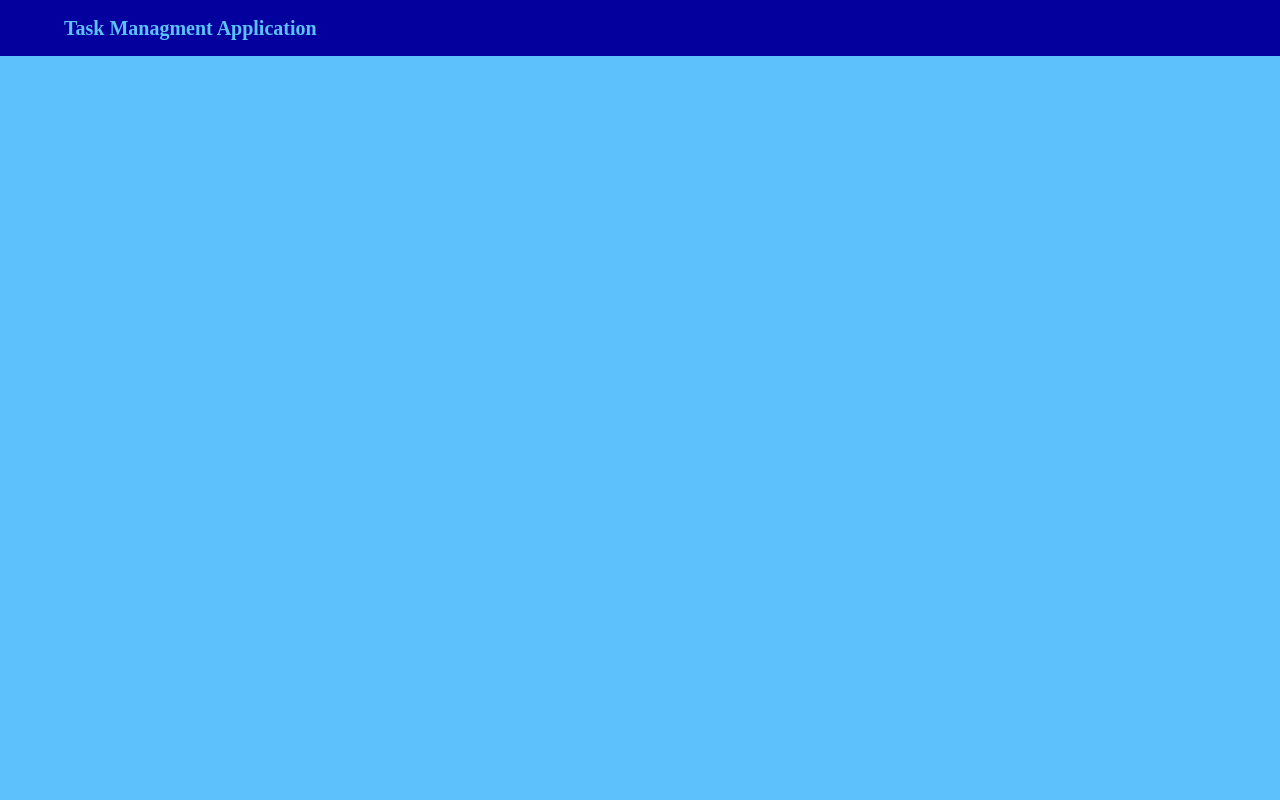
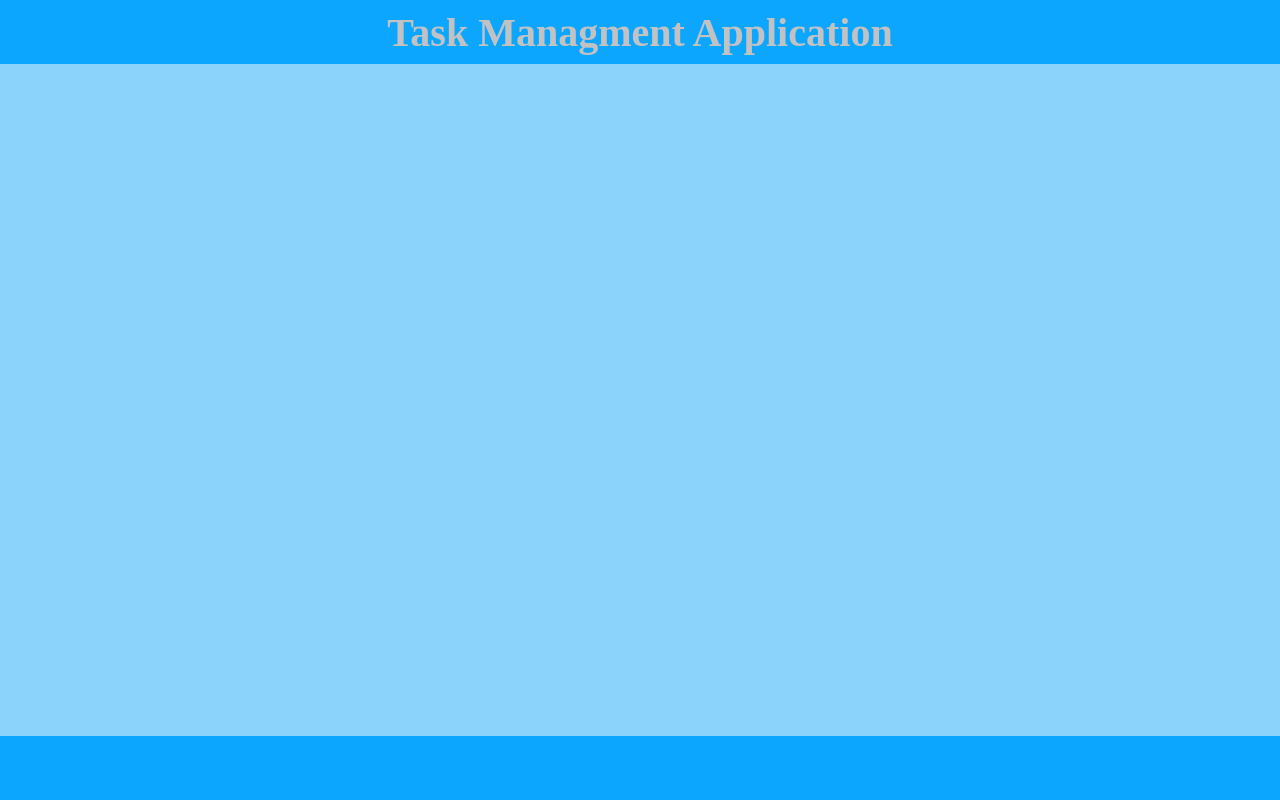
Before and after one commit to Z-K11/toDoList, a website built with webpack: page src/template.html in a window 1280 px wide. Built offline with nearby package versions, Linux system fonts and the light colour scheme.

Commit message:
add a footer and style it

```diff
--- a/src/style.css
+++ b/src/style.css
@@ -7,22 +7,32 @@
 :root
 {
     font-size: 62.5%;
-    --mainBackground : rgb(93, 193, 252);
-    --mainDark : rgb(3, 0, 158);
+    --mainBackground : rgba(93, 194, 252, 0.705);
+    --mainDark : rgba(0, 162, 255, 0.911);
+    --font-Headings:rgb(194, 194, 194);
 }
 body
 {
     background-color: var(--mainBackground,skyblue);
 
 }
-header
+header,footer
 {
-    height : 7vh;
+    height : 8vh;
     background-color: var(--mainDark,blue);
     font-size: 2rem;
-    color: var(--mainBackground,skyblue);
+    color: var(--font-Headings,skyblue);
     display: flex;
     align-items: center;
     padding : 0 5%;
     font-weight: bolder;
+    justify-content: center;
 }
+footer
+{
+    position: fixed;
+    bottom: 0px;
+    left: 0px;
+    right: 0px;
+    margin-bottom: 0px;
+}
--- a/src/template.html
+++ b/src/template.html
@@ -7,10 +7,11 @@
 </head>
 <header>
     <div class="header Heading">
-        <p>Task Managment Application</p>
+        <h1>Task Managment Application</h1>
     </div>
 </header>
 <body>
-
+    <div class="wrapper"></div>
 </body>
+<footer></footer>
 </html>
```
